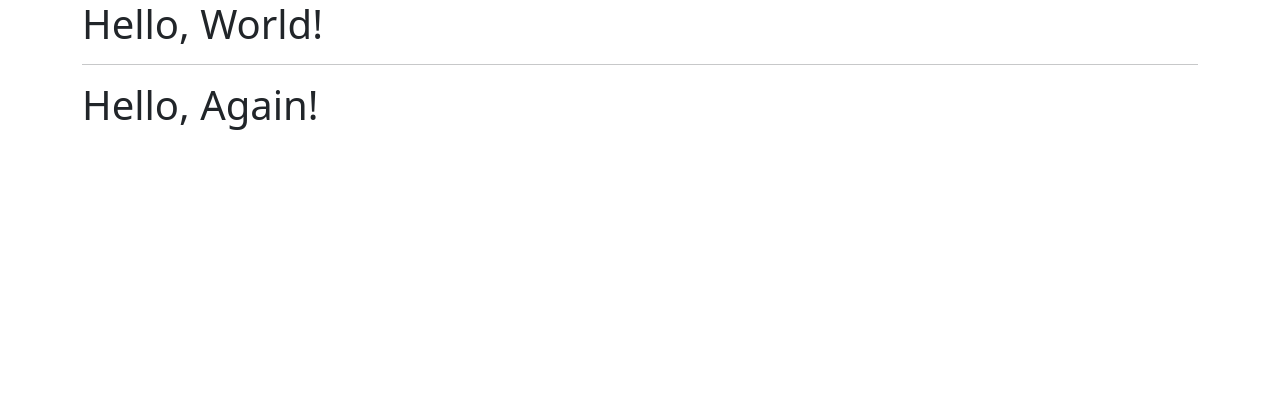
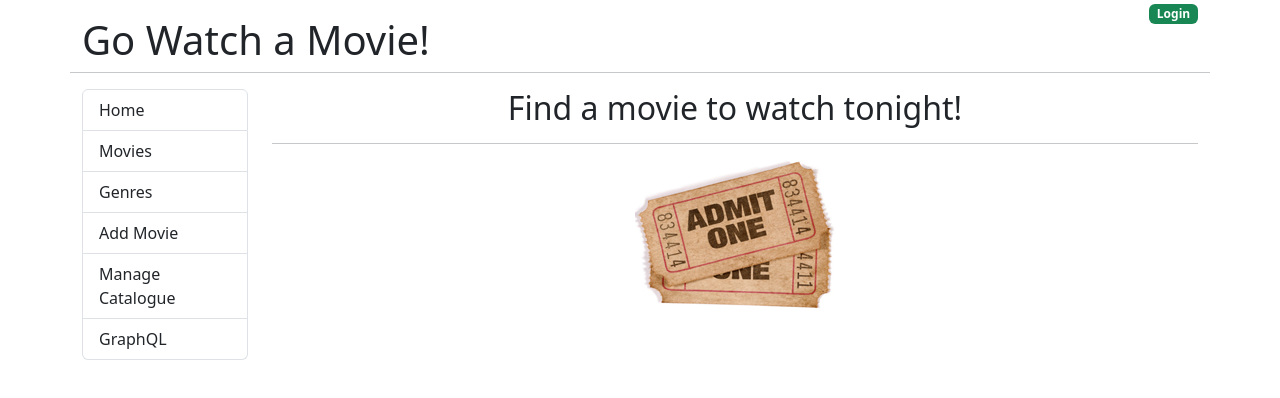
Before and after one commit to yuriferreiracodes/go-watch-a-movie, a React (Create React App) app in the folder frontend-app/: page / in a window 1280 px wide. Shown: the top 398 px of the page. Built offline with nearby package versions, Linux system fonts and the light colour scheme.

Commit message:
feat: add new project layout

```diff
--- /dev/null
+++ b/frontend-app/src/App.js
@@ -0,0 +1,36 @@
+import Home from './components/Home';
+function App() {
+  return (
+    <div className="container">
+      <div className="row">
+        <div className="col">
+          <h1 className="mt-3">Go Watch a Movie!</h1>
+        </div>
+        <div className="col text-end">
+          <a href="#!"><span className="badge bg-success">Login</span></a>
+        </div>
+        <hr className="mb-3"></hr>
+      </div>
+
+      <div className="row">
+        <div className="col-md-2">
+          <nav>
+            <div className="list-group">
+              <a href="#!" className="list-group-item list-group-item-action">Home</a>
+              <a href="#!" className="list-group-item list-group-item-action">Movies</a>
+              <a href="#!" className="list-group-item list-group-item-action">Genres</a>
+              <a href="#!" className="list-group-item list-group-item-action">Add Movie</a>
+              <a href="#!" className="list-group-item list-group-item-action">Manage Catalogue</a>
+              <a href="#!" className="list-group-item list-group-item-action">GraphQL</a>
+            </div>
+          </nav>
+        </div>
+        <div className="col-md-10">
+            <Home />
+        </div>
+      </div>
+    </div>
+  );
+}
+
+export default App;
--- a/frontend-app/src/AppClass.js
+++ /dev/null
@@ -1,9 +0,0 @@
-import React, { Component } from 'react';
-
-export default class AppClass extends Component {
-    render() {
-        return (
-            <h1>{this.props.message}</h1>
-        );
-    }
-}
--- a/frontend-app/src/HelloWorld.js
+++ /dev/null
@@ -1,12 +0,0 @@
-import React, { Fragment } from 'react';
-
-function HelloWorld(props) {
-    return (
-        <Fragment>
-            <hr />
-            <h1>{props.message}</h1>
-        </Fragment>
-    );
-}
-
-export default HelloWorld;
--- /dev/null
+++ b/frontend-app/src/components/Home.js
@@ -0,0 +1,16 @@
+import Ticket from './../images/movie_tickets.jpg';
+
+const Home = () => {
+
+    return(
+        <>
+        <div className="text-center">
+            <h2>Find a movie to watch tonight!</h2>
+            <hr />
+            <img src={Ticket} alt="movie tickets"></img>
+        </div>
+        </>
+    )
+}
+
+export default Home;
--- a/frontend-app/src/index.js
+++ b/frontend-app/src/index.js
@@ -1,18 +1,10 @@
 import React from 'react';
 import ReactDOM from 'react-dom/client';
-import AppClass from './AppClass';
-import HelloWorld from './HelloWorld';
+import App from './App';
 
 const root = ReactDOM.createRoot(document.getElementById('root'));
 root.render(
   <React.StrictMode>
-    <div className="container">
-        <div className="row">
-          <div className="col">
-                <AppClass message="Hello, World!" />
-                <HelloWorld message="Hello, Again!" />
-          </div>
-        </div>
-    </div>
+    <App />
   </React.StrictMode>
 );
```
Also changed, not shown: frontend-app/src/components/Movies.js (added, +14 -0 lines), frontend-app/src/images/movie_tickets.jpg (added).
